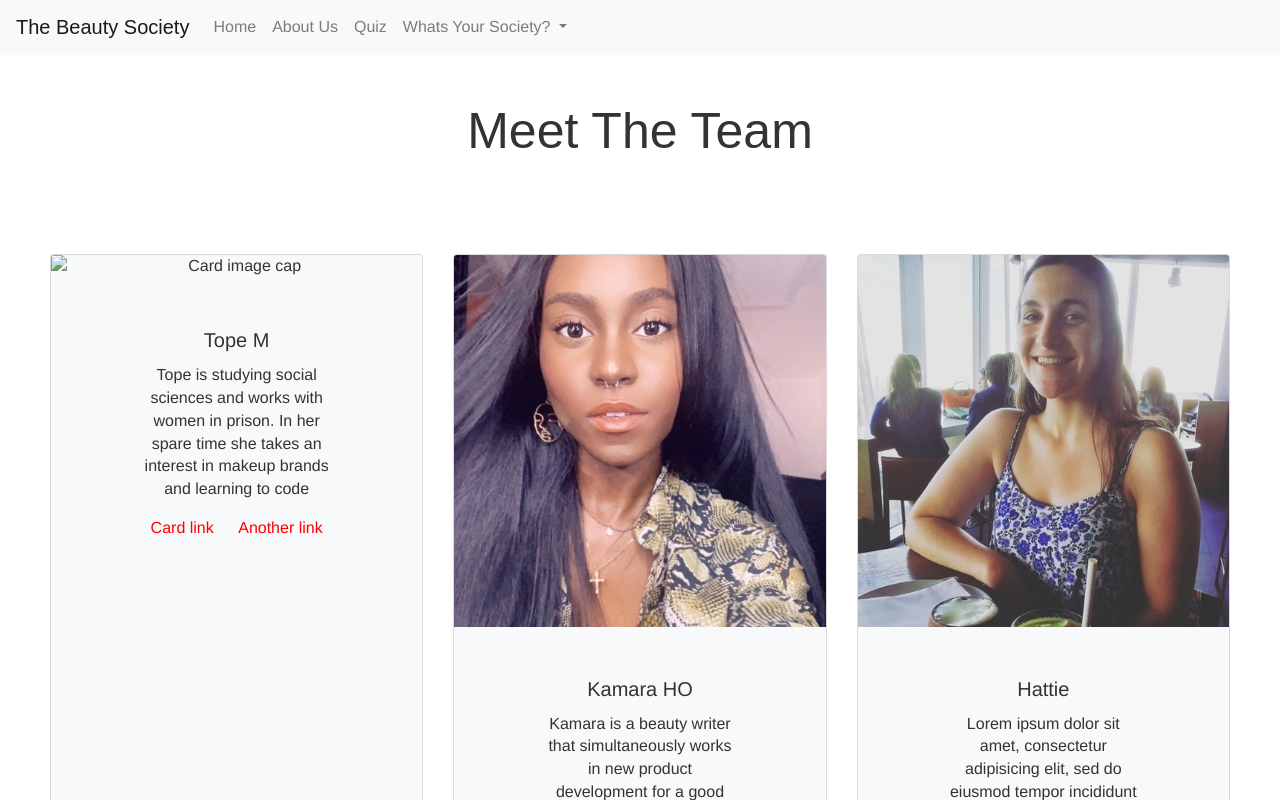
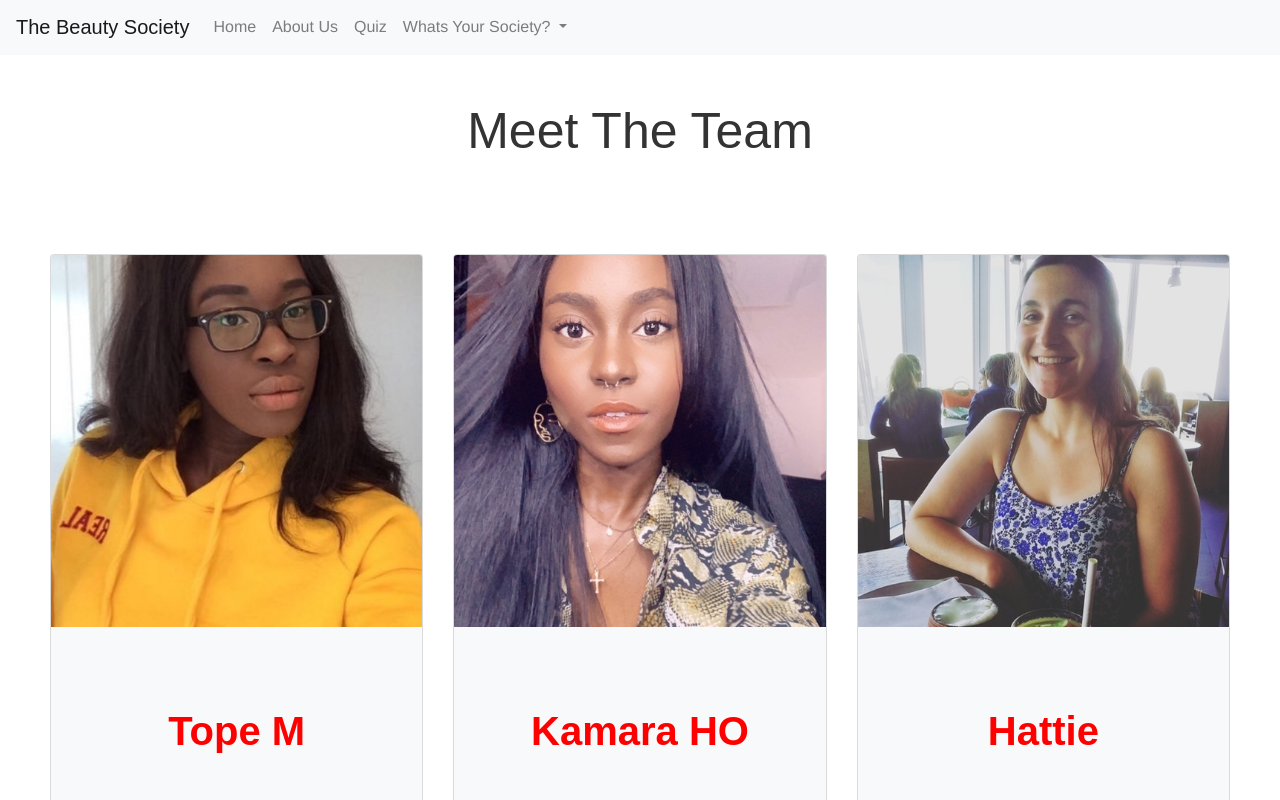
Before and after one commit to happleton/group-project, a plain HTML site: page about.html in a window 1280 px wide. Drawn offline with nearby package versions, Linux system fonts and the light colour scheme.

Commit message:
updating about us cards

```diff
--- a/about.html
+++ b/about.html
@@ -68,19 +68,18 @@
 <!-- Cards -->
   <div class="card-deck">
     <div class="card text-center bg-light mb-3">
-      <img class="card-img-top" src=".../100px200/" alt="Card image cap">
+      <img class="card-img-top" src="tope.jpg" alt="Tope M">
       <div class="card-body">
-        <h5 class="card-title">Tope M</h5>
-        <p class="card-text">Tope is studying social sciences and works with women in prison. In her spare time she takes an interest in makeup brands and learning to code</p>
-        <a href="#" class="card-link">Card link</a>
-        <a href="#" class="card-link">Another link</a>
+        <h3 class="card-title">Tope M</h3>
+        <p class="card-text">Tope is studying social sciences and works with women in prison. In her spare time she takes an interest in makeup brands and learning to code.</p>
+        <a href="mailto:Temitope.mayomi@kcl.ac.uk" class="card-link">Email</a>
       </div>
     </div>
 
     <div class="card text-center bg-light mb-3">
       <img class="card-img-top" src="kho.jpg" alt="Kamara HO">
       <div class="card-body">
-        <h5 class="card-title">Kamara HO</h5>
+        <h3 class="card-title">Kamara HO</h3>
         <p class="card-text">Kamara is a beauty writer that simultaneously works in new product development for a good percentage of products you see on the market. In hopes to grow in the creative field, she wants to grow in tech.</p>
         <a href="https://www.linkedin.com/in/kamara-hakeem-oyawoye/" class="card-link">LinkedIn</a>
       </div>
@@ -89,7 +88,7 @@
     <div class="card text-center bg-light mb-3">
       <img class="card-img-top" src="hattie.jpg" alt="Hattie">
       <div class="card-body">
-        <h5 class="card-title">Hattie</h5>
+        <h3 class="card-title">Hattie</h3>
         <p class="card-text">Lorem ipsum dolor sit amet, consectetur adipisicing elit, sed do eiusmod tempor incididunt ut labore et dolore magna aliqua. Ut enim ad minim veniam, quis nostrud exercitation ullamco laboris nisi ut aliquip ex ea commodo consequat. Duis aute irure dolor in reprehenderit in voluptate velit esse cillum dolore eu fugiat nulla pariatur. Excepteur sint occaecat cupidatat non proident, sunt in culpa qui officia deserunt mollit anim id est laborum.</p>
         <a href="#" class="card-link">Card link</a>
         <a href="#" class="card-link">Another link</a>
--- a/styles.css
+++ b/styles.css
@@ -22,6 +22,12 @@ h3 {
   text-align: center;
   padding-top: 30px;
   padding-bottom: 30px;
+}
+
+.card-title{
+  color: red;
+  font-weight: bold;
+  font-size: 40px;
 }
 
 .navbar-brand{
```
Also changed, not shown: tope.jpg (added).
